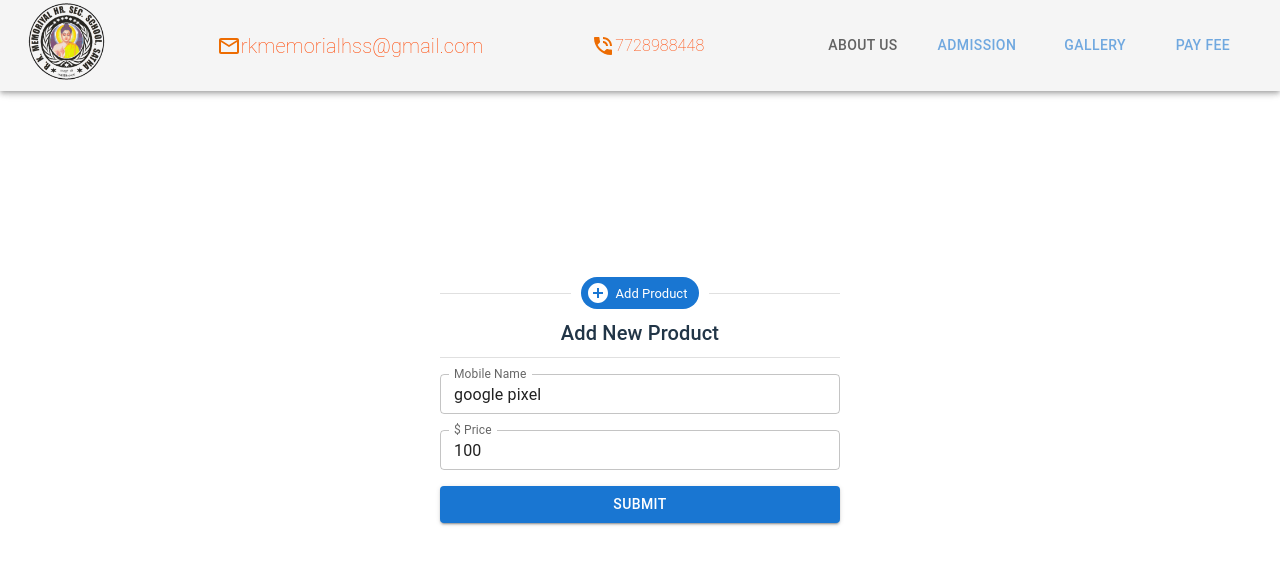
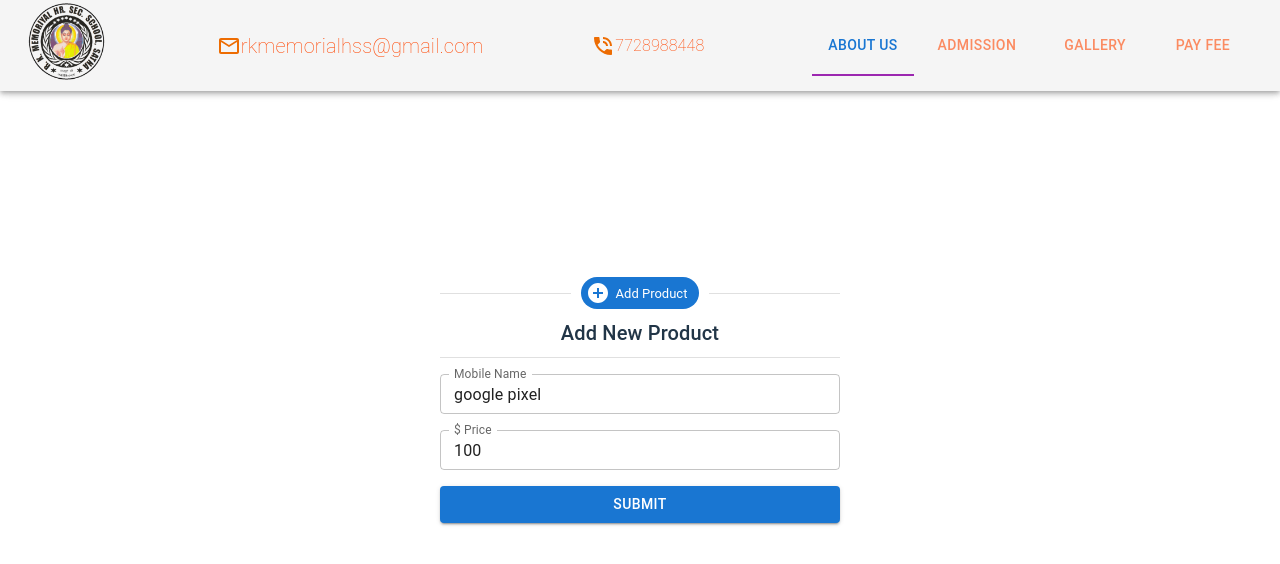
Before and after one commit to Utkarsh-K10/LandingPage, a React (Vite) app: page /products/addproduct in a window 1280 px wide. Shown: the top 564 px of the page. Built offline with nearby package versions, Linux system fonts and the light colour scheme.

Commit message:
added new edit form

```diff
--- a/src/components/Header.tsx
+++ b/src/components/Header.tsx
@@ -6,13 +6,13 @@ import PhoneInTalkIcon from '@mui/icons-material/PhoneInTalk';
 import { DrawerComp } from "./DrawerComp";
 // import {styled} from '@mui/material/styles'
 
-interface stateProp {
-    value?: number
-}
+// type valueProp = {
+//     value?: number| 0
+// }
 
 export const Header: React.FC = () => {
 
-    const [value, setValue] = React.useState<stateProp>({ value: 0 })
+    const [value, setValue] = React.useState(0)
     const theme = useTheme();
     const isMatch = useMediaQuery(theme.breakpoints.down("md"))
     return (
@@ -42,7 +42,7 @@ export const Header: React.FC = () => {
                                         variant="h5"
                                         alignItems={"center"}
                                     > R K Memorial Hr. Sec. School</Typography>
-                                    <Typography variant="caption" alignItems={"center"} justifyContent={"center"} display="block" color={"#121858"} sx={{ display: { xs: "block", sm: "block", md: "none" } }}>
+                                    <Typography variant="caption" alignItems={"center"} justifyContent={"center"} display="block" sx={{ display: { xs: "block", sm: "block", md: "none" } , color:"#121858"}}>
                                         DISE Code: 312241   Reg. No:1875
                                     </Typography>
                                 </Typography>
@@ -54,16 +54,16 @@ export const Header: React.FC = () => {
                                 <Typography variant="h6" fontWeight={70} color={"orangered"}> rkmemorialhss@gmail.com</Typography>
                                 <PhoneInTalkIcon color="warning" sx={{ marginLeft: "auto" }} />
                                 <Typography variant="body1" fontWeight={60} color={"orangered"}>7728988448</Typography>
-                                <Tabs sx={{ marginLeft: "auto" }} indicatorColor="secondary" value={value} onChange={(e: React.SyntheticEvent, value: stateProp) => { setValue(value) }} >
-                                    <Tab component="text" label="About Us" />
-                                    <Link component={Button} href="/admission" underline="hover">
-                                        <Tab component="text" label="Admission" />
+                                <Tabs sx={{ marginLeft: "auto" }} indicatorColor="secondary" value={value} onChange={(e: React.SyntheticEvent, value) => { setValue(value) }} >
+                                    <Tab key={0} component="text" label="About Us" />
+                                    <Link component={Button} href="/admission" underline="none" color={"orangered"}>
+                                        <Tab key={1} component="text" label="Admission" />
                                     </Link>
-                                    <Link component={Button} href="/products" underline="none">
-                                        <Tab component="text" label="Gallery" />
+                                    <Link component={Button} href="/products" underline="none" color={"orangered"}>
+                                        <Tab key={2} component="text" label="Gallery" />
                                     </Link>
-                                    <Link component={Button} href="/user/login" underline="hover">
-                                        <Tab component="text" label="Pay Fee" />
+                                    <Link component={Button} href="/user/login" underline="none" color={"orangered"}>
+                                        <Tab key={3} component="text" label="Pay Fee" />
                                     </Link>
                                 </Tabs>
                             </>
--- a/src/components/pages/AddProductPage.tsx
+++ b/src/components/pages/AddProductPage.tsx
@@ -11,19 +11,12 @@ const schema = yup.object().shape({
     price: yup.number().required("Enter Price of the product")
 });
 
-interface productProps {
-    productmsg: {
-        success: string,
-        error: string
-    }
-}
-
 type formValue = {
     product_name: string,
     price: number
 }
 
-const AddProductPage: React.FC<productProps> = ({ productmsg }: productProps) => {
+const AddProductPage: React.FC = () => {
 
     const form = useForm<formValue>(({
         defaultValues: {
@@ -41,13 +34,13 @@ const AddProductPage: React.FC<productProps> = ({ productmsg }: productProps) =>
             const response = await axios.post(`http://localhost:8080/products/`, { "product_name": data.product_name, "price": data.price })
             console.log(response.data)
             return(
-                alert(productmsg.success)
+                alert("Success")
             )
         }
 
         catch (err) {
             console.log(err)
-            alert(productmsg.error)
+            alert("Already Exists")
         }
     }
 
--- a/src/components/pages/ProductPage.tsx
+++ b/src/components/pages/ProductPage.tsx
@@ -111,7 +111,7 @@ const ProductPage: React.FC = () => {
     const emptyRows = page > 0 ? Math.max(0, (1 + page) * rowsPerPage - rows?.length) : 0;
     const [open, setOpen] = useState(false)
 
-    const productmsg = { success: " Sucess! Product added ", error: "Product already exists" }
+    // const productmsg = { success: " Sucess! Product added ", error: "Product already exists" }
 
     const handleAddOpen = () => {
         setOpen(true)
@@ -246,7 +246,7 @@ const ProductPage: React.FC = () => {
                     <Modal open={open} onClose={closeHandler}>
                         <Paper variant="outlined" sx={{ maxWidth: "md", width: 410, paddingY: 2, position: "absolute", top: '50%', left: '50%', transform: 'translate(-50%, -50%)' }}>
                             <Stack spacing={2} width={400} margin={"auto"} marginTop={2}>
-                                <AddProductPage productmsg={productmsg}/>
+                                <AddProductPage/>
                                 <Button onClick={closeHandler} variant="outlined" fullWidth size="small">Close</Button>
                             </Stack>
                         </Paper>
```
